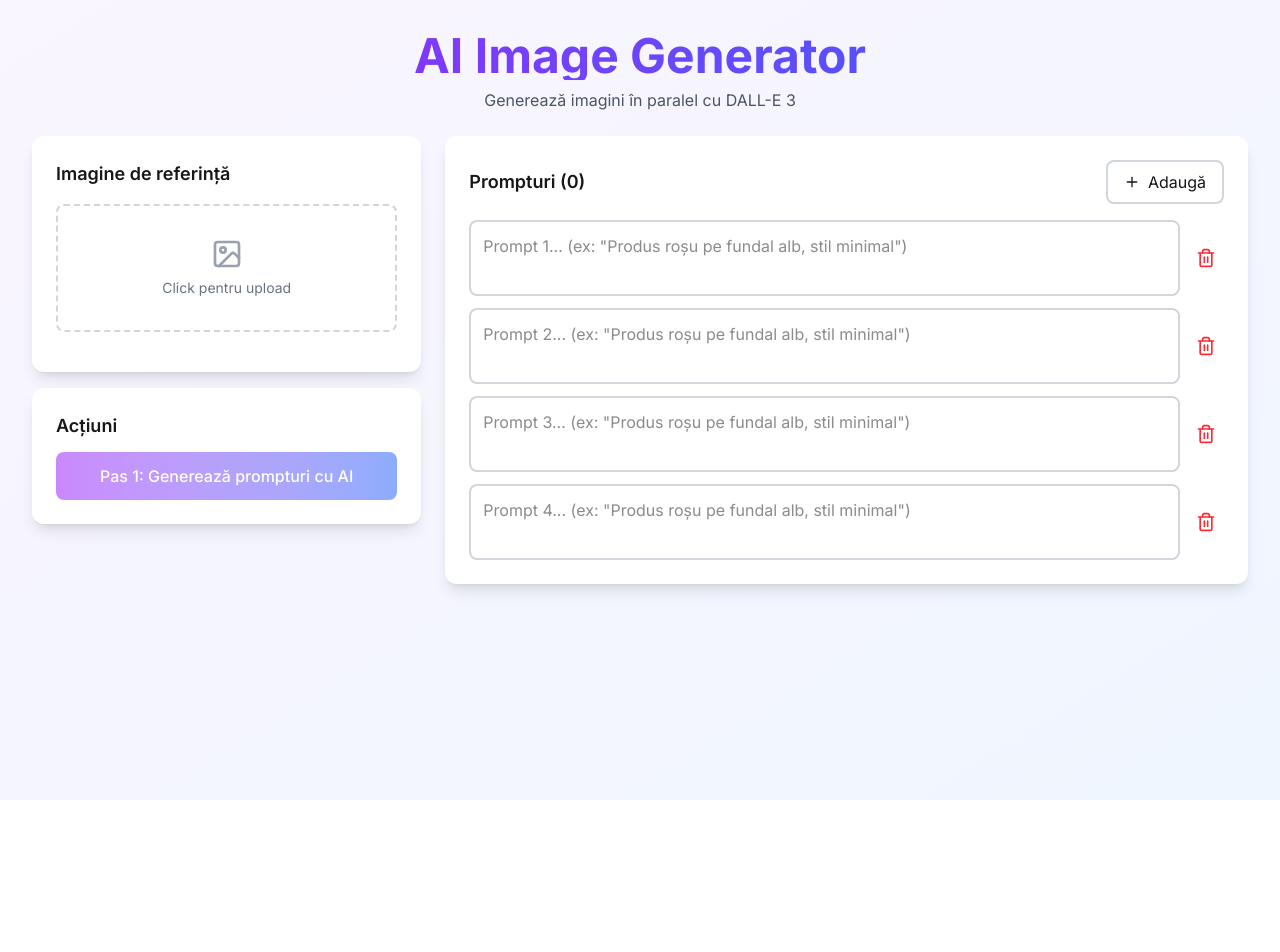
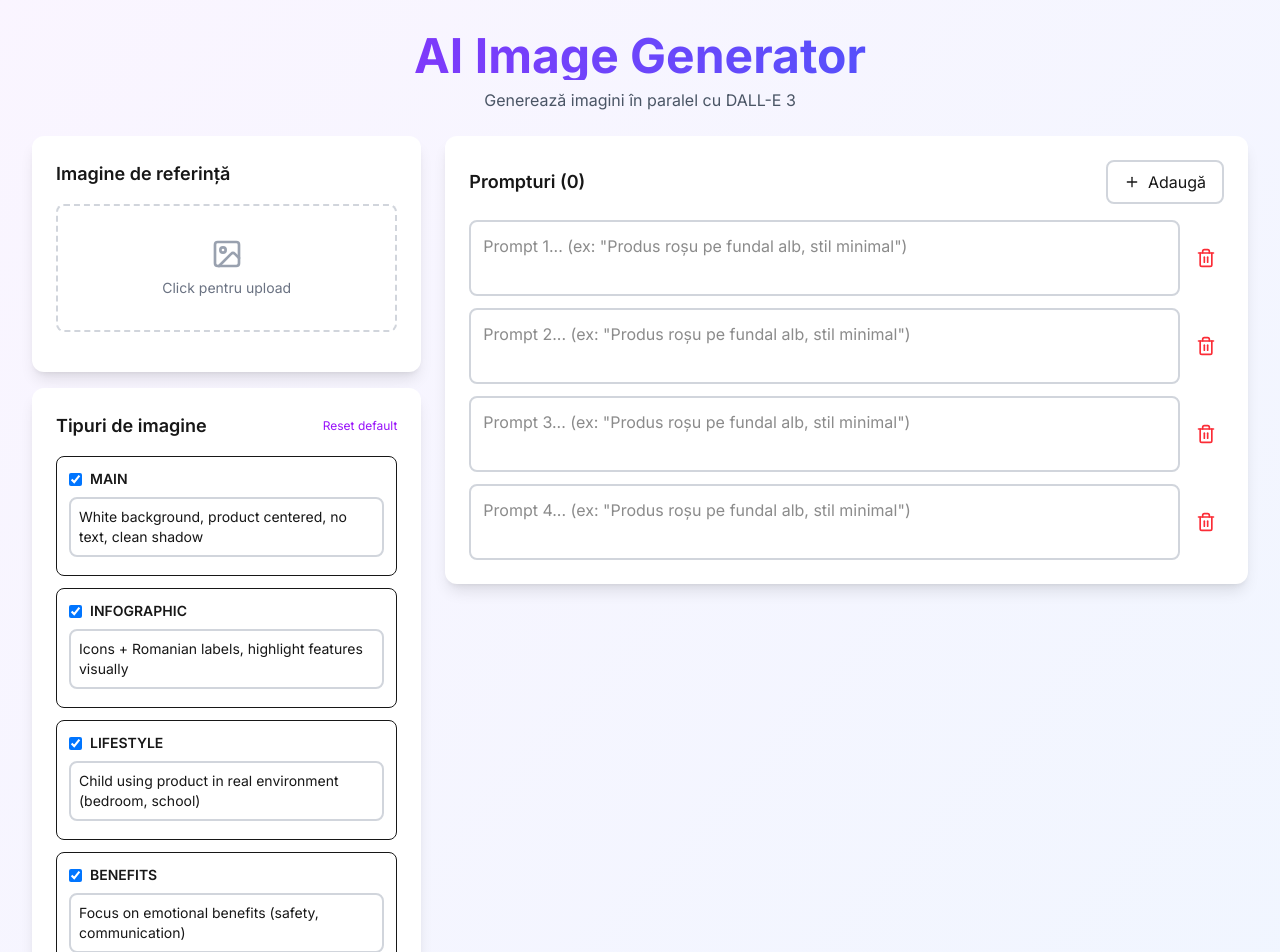
Before and after one commit to Revadorev/image-generator, a Next.js app: page / in a window 1280 px wide. Shown: the top 952 px of the page. Before the commit the page ends 800 px from the top, so only its background shows below. Built offline with nearby package versions, Linux system fonts and the light colour scheme.

Commit message:
feat: add editable image type templates and type-aware prompt generation

```diff
--- a/app/api/generate-prompts/route.ts
+++ b/app/api/generate-prompts/route.ts
@@ -11,11 +11,19 @@ const supabase = createClient(
   process.env.SUPABASE_SERVICE_ROLE_KEY || ""
 );
 
+interface PromptTemplate {
+  key: string;
+  label: string;
+  value: string;
+  enabled: boolean;
+}
+
 interface PromptRequest {
   userRequest: string;
   referenceImage?: string;
   variantsCount?: number;
   sessionId?: string;
+  templates?: PromptTemplate[];
 }
 
 const ECOMMERCE_SYSTEM_PROMPT = `You are a senior ecommerce designer specialized in marketplace images (eMAG style).
@@ -102,13 +110,20 @@ async function generatePromptVariants(
   userRequest: string,
   imageAnalysis: string,
   count: number,
-  sessionId: string
+  sessionId: string,
+  templates: PromptTemplate[] = []
 ): Promise<string[]> {
   const conversationHistory = await loadConversationHistory(sessionId);
 
+  const templateText = templates.length
+    ? `\n\nAvailable image types and base prompts:\n${templates
+        .map((template) => `- ${template.label}: ${template.value}`)
+        .join("\n")}`
+    : "";
+
   conversationHistory.push({
     role: "user",
-    content: `User request: ${userRequest}\n\nReference image analysis: ${imageAnalysis}\n\nGenerate ${count} creative prompt variations that maintain the visual style from the analysis. Remember our previous conversations and preferences. Return a JSON object with a "prompts" array.`,
+    content: `User request: ${userRequest}\n\nReference image analysis: ${imageAnalysis}${templateText}\n\nGenerate ${count} creative prompt variations that maintain the visual style from the analysis and match the selected image types. Remember our previous conversations and preferences. Return a JSON object with a "prompts" array.`,
   });
 
   const response = await openai.chat.completions.create({
@@ -138,7 +153,7 @@ async function generatePromptVariants(
 export async function POST(req: NextRequest) {
   try {
     const body: PromptRequest = await req.json();
-    const { userRequest, referenceImage, variantsCount = 4, sessionId = "default" } = body;
+    const { userRequest, referenceImage, variantsCount = 4, sessionId = "default", templates = [] } = body;
 
     if (!userRequest) {
       return NextResponse.json(
@@ -163,7 +178,8 @@ export async function POST(req: NextRequest) {
       userRequest,
       imageAnalysis,
       variantsCount,
-      sessionId
+      sessionId,
+      templates
     );
 
     return NextResponse.json({ prompts });
--- a/app/page.tsx
+++ b/app/page.tsx
@@ -1,7 +1,7 @@
 "use client";
 
 import { useState, useRef } from "react";
-import { Loader2, Plus, Trash2, Image, Download, AlertCircle } from "lucide-react";
+import { Loader2, Plus, Trash2, Image, Download, AlertCircle, Check } from "lucide-react";
 
 interface GeneratedImage {
   id: string;
@@ -11,10 +11,57 @@ interface GeneratedImage {
   error?: string;
 }
 
+interface PromptTemplate {
+  key: string;
+  label: string;
+  value: string;
+  enabled: boolean;
+}
+
+const DEFAULT_TEMPLATES: PromptTemplate[] = [
+  {
+    key: "main",
+    label: "MAIN",
+    value: "White background, product centered, no text, clean shadow",
+    enabled: true,
+  },
+  {
+    key: "infographic",
+    label: "INFOGRAPHIC",
+    value: "Icons + Romanian labels, highlight features visually",
+    enabled: true,
+  },
+  {
+    key: "lifestyle",
+    label: "LIFESTYLE",
+    value: "Child using product in real environment (bedroom, school)",
+    enabled: true,
+  },
+  {
+    key: "benefits",
+    label: "BENEFITS",
+    value: "Focus on emotional benefits (safety, communication)",
+    enabled: true,
+  },
+  {
+    key: "specs",
+    label: "SPECS",
+    value: "Dimensions, technical specs, structured layout",
+    enabled: true,
+  },
+  {
+    key: "premium",
+    label: "PREMIUM",
+    value: "Dark or gradient background, luxury lighting",
+    enabled: true,
+  },
+];
+
 export default function Home() {
   const [referenceImage, setReferenceImage] = useState<File | null>(null);
   const [prompts, setPrompts] = useState<string[]>(["", "", "", ""]);
   const [variantsCount, setVariantsCount] = useState<number>(4);
+  const [promptTemplates, setPromptTemplates] = useState<PromptTemplate[]>(DEFAULT_TEMPLATES);
   const [generatedPrompts, setGeneratedPrompts] = useState<string[]>([]);
   const [showPromptPreview, setShowPromptPreview] = useState(false);
   const [generatedImages, setGeneratedImages] = useState<GeneratedImage[]>([]);
@@ -55,6 +102,12 @@ export default function Home() {
       return;
     }
 
+    const enabledTemplates = promptTemplates.filter((template) => template.enabled);
+    if (enabledTemplates.length === 0) {
+      setError("Activează cel puțin un tip de imagine!");
+      return;
+    }
+
     setError(null);
     setLoading(true);
 
@@ -67,6 +120,7 @@ export default function Home() {
           referenceImage: await fileToBase64(referenceImage),
           variantsCount: variantsCount,
           sessionId: "default",
+          templates: enabledTemplates,
         }),
       });
 
@@ -251,6 +305,47 @@ export default function Home() {
               )}
             </div>
 
+            <div className="bg-white rounded-xl shadow-lg p-6 space-y-4">
+              <div className="flex items-center justify-between">
+                <h2 className="text-lg font-semibold">Tipuri de imagine</h2>
+                <button
+                  type="button"
+                  onClick={() => setPromptTemplates(DEFAULT_TEMPLATES)}
+                  className="text-xs text-purple-600 hover:underline"
+                >
+                  Reset default
+                </button>
+              </div>
+              <div className="space-y-3">
+                {promptTemplates.map((template, index) => (
+                  <div key={template.key} className="border rounded-lg p-3 space-y-2">
+                    <label className="flex items-center gap-2 text-sm font-semibold">
+                      <input
+                        type="checkbox"
+                        checked={template.enabled}
+                        onChange={(e) => {
+                          const next = [...promptTemplates];
+                          next[index] = { ...next[index], enabled: e.target.checked };
+                          setPromptTemplates(next);
+                        }}
+                      />
+                      {template.label}
+                    </label>
+                    <textarea
+                      value={template.value}
+                      onChange={(e) => {
+                        const next = [...promptTemplates];
+                        next[index] = { ...next[index], value: e.target.value };
+                        setPromptTemplates(next);
+                      }}
+                      className="w-full resize-none border-2 border-gray-300 rounded-lg p-2 text-sm focus:border-purple-500 focus:outline-none"
+                      rows={2}
+                    />
+                  </div>
+                ))}
+              </div>
+            </div>
+
             <div className="bg-white rounded-xl shadow-lg p-6 space-y-3">
               <h2 className="text-lg font-semibold">Acțiuni</h2>
               {!showPromptPreview ? (
@@ -347,15 +442,29 @@ export default function Home() {
               <div className="bg-white rounded-xl shadow-lg p-6 space-y-4">
                 <div className="flex justify-between items-center">
                   <h2 className="text-lg font-semibold">
-                    Prompturi generate de GPT-5.4-pro ({generatedPrompts.length})
+                    Prompturi generate de GPT-5.3 ({generatedPrompts.length})
                   </h2>
                   <span className="text-sm text-green-600 font-medium">Editează și apoi generează imaginile</span>
                 </div>
-                <div className="space-y-3 max-h-96 overflow-y-auto">
-                  {generatedPrompts.map((prompt, idx) => (
+                <div className="space-y-3 max-h-[32rem] overflow-y-auto">
+                  {generatedPrompts.map((prompt, idx) => {
+                    const template = promptTemplates.filter((t) => t.enabled)[idx % Math.max(1, promptTemplates.filter((t) => t.enabled).length)];
+                    return (
                       <div key={idx} className="border-2 border-green-200 rounded-lg p-3 bg-green-50">
                         <div className="flex justify-between items-center mb-2">
-                        <span className="text-xs font-semibold text-green-700">Variantă {idx + 1}</span>
+                          <span className="text-xs font-semibold text-green-700">
+                            {template ? `${template.label} · Variantă ${idx + 1}` : `Variantă ${idx + 1}`}
+                          </span>
+                          <button
+                            className="text-xs text-green-700 hover:underline"
+                            onClick={() => {
+                              const next = [...generatedPrompts];
+                              next[idx] = promptTemplates.filter((t) => t.enabled)[idx % Math.max(1, promptTemplates.filter((t) => t.enabled).length)]?.value || prompt;
+                              setGeneratedPrompts(next);
+                            }}
+                          >
+                            Restore template
+                          </button>
                         </div>
                         <textarea
                           value={prompt}
@@ -365,10 +474,11 @@ export default function Home() {
                             setGeneratedPrompts(newPrompts);
                           }}
                           className="w-full resize-none border-2 border-green-300 rounded-lg p-3 focus:border-green-500 focus:outline-none bg-white"
-                        rows={3}
+                          rows={4}
                         />
                       </div>
-                  ))}
+                    );
+                  })}
                 </div>
               </div>
             )}
```
Lines whose indentation alone changed are shown as unchanged.
